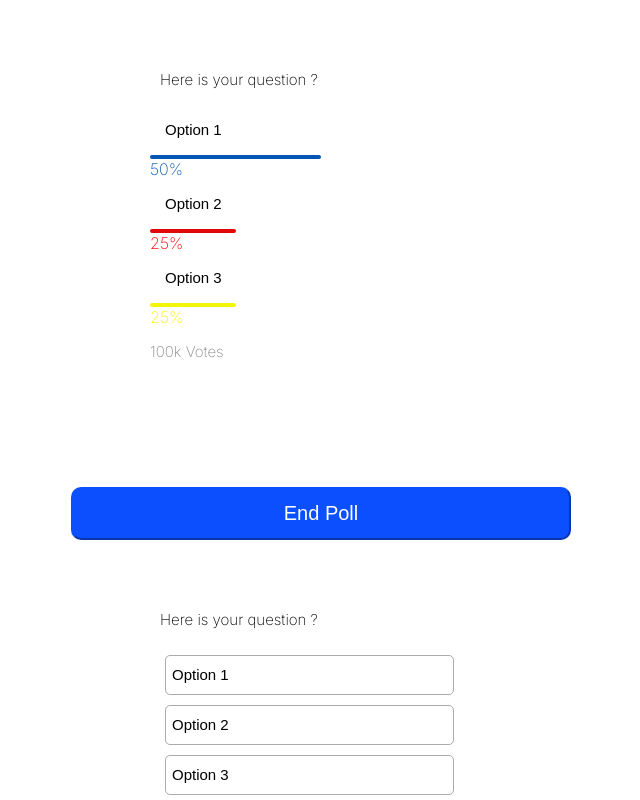
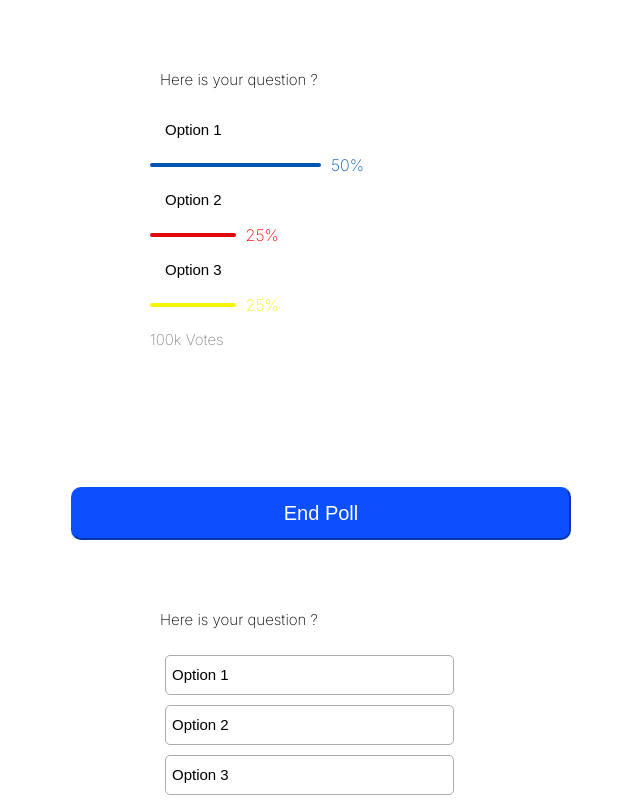
Before and after one commit to Manas0066/zoop_poll, a React (Create React App) app: page / in a window 1280 px wide. Shown: the top 800 px of the page, without its empty margins (319-959 px from the left). Built offline with nearby package versions, Linux system fonts and the light colour scheme.

Commit message:
Update pollgraph.css

```diff
--- a/src/Components/PollGraph/pollgraph.css
+++ b/src/Components/PollGraph/pollgraph.css
@@ -116,3 +116,10 @@ body {
   .percent-option3{
     color: #f5f50a;
   }
+.option-flex-with-percent{
+    display: flex;
+    flex-direction: row;
+    justify-content: left;
+    align-items: center;
+    gap: 10px;
+  }
```
